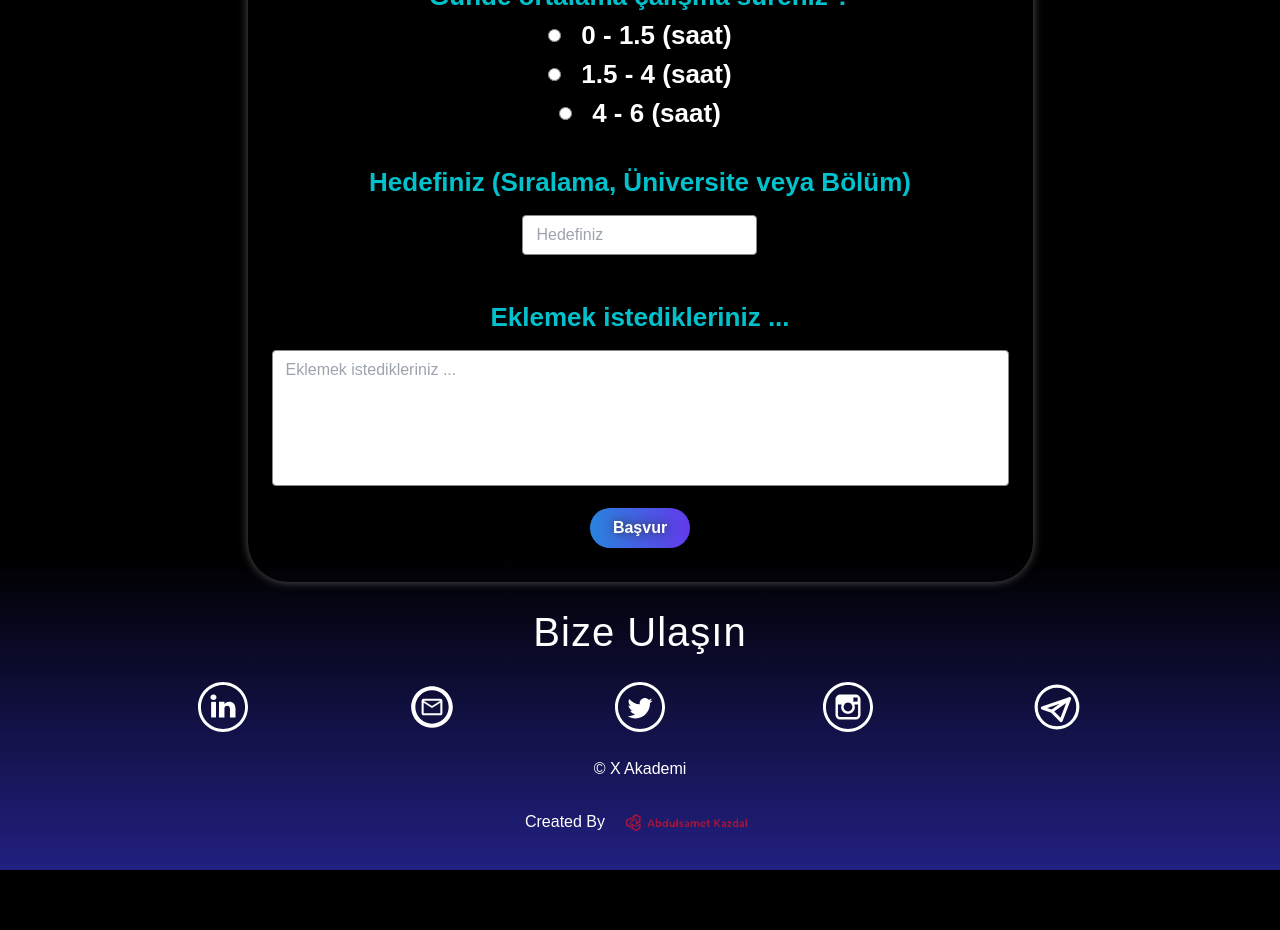
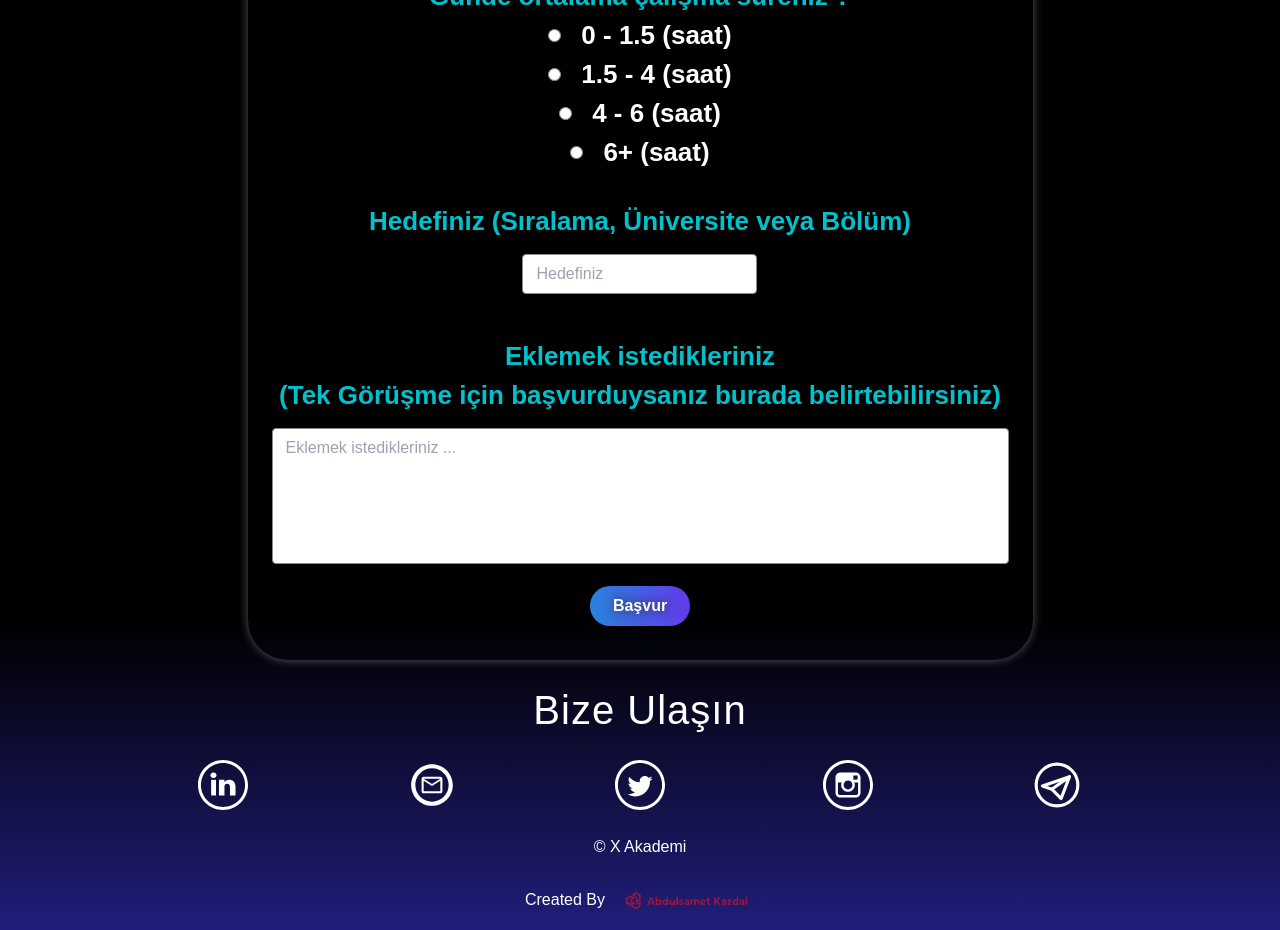
Before and after one commit to sametkzdl/CoachWebSite, a React (Create React App) app: page /CoachWebSite/FormApply in a window 1280 px wide. Shown: the part 800-1730 px from the top of the page. Before the commit the page ends 1670 px from the top, so only its background shows below. Built offline with nearby package versions, Linux system fonts and the light colour scheme; a web font is replaced by a local one.

Commit message:
istekler yerine getirildi

```diff
--- a/src/components/footer.js
+++ b/src/components/footer.js
@@ -44,20 +44,22 @@ const Footer = () => {
     <WrapBanner id="footer">
       <Title>Bize Ulaşın</Title>
       <WrapImages>
-        <a href="https://www.linkedin.com/">
+        <a
+          href="https://www.linkedin.com/in/mustafa-ocak-74958721b/"
+        >
           <MediaImg src={linkedin} alt="linkedin social media" />
         </a>
-        <a href="mailto:sametkazdal_53@outlook.com">
+        <a href="mailto:mstfocak123@gmail.com">
           {" "}
           <MediaImg src={email} alt="email social media" />
         </a>
         <a href="https://x.com/?lang=tr">
           <MediaImg src={twitter} alt="twitter social media" />
         </a>
-        <a href="https://instagram.com">
+        <a href="https://www.instagram.com/xakademixyz">
           <MediaImg src={instagram} alt="instagram social media" />
         </a>
-        <a href="https://web.telegram.org/k/">
+        <a href="https://t.me/xakademiyks">
           <MediaImg src={telegram} alt="telegram social media" />
         </a>
       </WrapImages>
--- a/src/components/formCard.js
+++ b/src/components/formCard.js
@@ -401,7 +401,10 @@ const Register = () => {
                     value: 0,
                     message: "AYT neti sıfırdan küçük olmamalıdır ",
                   },
-                  max: { value: 80, message: "AYT neti 80 den büyük olmamalıdır " },
+                  max: {
+                    value: 80,
+                    message: "AYT neti 80 den büyük olmamalıdır ",
+                  },
                 })}
               />
               {errors.ayt && <Required>{errors.ayt.message}</Required>}
@@ -464,6 +467,24 @@ const Register = () => {
                   4 - 6 (saat)
                 </StyledLabel>
               </div>
+              <div
+                style={{
+                  display: "flex",
+                  gap: "20px",
+                  justifyContent: "center",
+                }}
+              >
+                <input
+                  id="6+"
+                  type="radio"
+                  value={"6+"}
+                  name="studyTime"
+                  {...register("studyTime", { required: true })}
+                />
+                <StyledLabel style={{ color: "white" }} htmlFor="6+">
+                  6+ (saat)
+                </StyledLabel>
+              </div>
               {errors.studyTime && (
                 <Required>Günde ortalama çalışma girilmesi zorunludur</Required>
               )}
@@ -490,7 +511,8 @@ const Register = () => {
           <SixthWrap>
             <div style={{ display: "grid" }}>
               <StyledLabel htmlFor="additional">
-                Eklemek istedikleriniz ...
+                Eklemek istedikleriniz <br/> (Tek Görüşme için başvurduysanız burada
+                belirtebilirsiniz)
               </StyledLabel>
               <Textarea
                 rows={5}
--- a/src/components/slider.js
+++ b/src/components/slider.js
@@ -53,7 +53,6 @@ const MainCard = styled.div`
     grid-row: 2;
     justify-self: center;
   }
-
 `;
 
 const SmallCard = styled.div`
@@ -120,10 +119,10 @@ const LiItem = styled.li`
 const Slider = () => {
   const localData = {
     first: [
-      { title: "Her Alana Özel Günlük Görevlendirmeler" },
-      { title: "Motivasyon Paylaşımları" },
-      { title: "Soru-Cevap Paylaşımları" },
-      { title: "Canlı Yayınlar" },
+      { title: "Derece Öğrencisiyle Birebir Görüşme" },
+      { title: "Hedef Belirleme" },
+      { title: "Tecrübe Aktarımı" },
+      { title: "1 Saat Görüşme Süresi" },
     ],
     second: [
       { title: "Ayda 2 Kez Görüşme" },
@@ -135,10 +134,11 @@ const Slider = () => {
       { title: "Alışkanlık Geliştirme" },
     ],
     third: [
-      { title: "Derece Öğrencisiyle Birebir Görüşme" },
-      { title: "Hedef Belirleme" },
-      { title: "Tecrübe Aktarımı" },
-      { title: "1 Saat Görüşme Süresi" },
+      { title: "Derece Öğrencilerinden Özel Ders" },
+      { title: "Üst Kalite Soru Çözüm" },
+      { title: "Verimli Konu Anlatımı" },
+      { title: "Kaynak + Not Desteği" },
+      { title: "Yüz yüze veya Online" },
     ],
   };
   return (
@@ -155,7 +155,7 @@ const Slider = () => {
             to={"/FormApply"}
             style={{ color: "#fff", textDecoration: "none" }}
           >
-            Koçluk Al
+            Başvur
           </Link>
         </Button>
       </SmallCard>
@@ -184,10 +184,10 @@ const Slider = () => {
         </UlItem>
         <Button>
           <Link
-            to={"/FormApply"}
+            to={"https://www.instagram.com/xakademixyz/"}
             style={{ color: "#fff", textDecoration: "none" }}
           >
-            Koçluk Al
+            DM gönder
           </Link>
         </Button>
       </SmallCard2>
```
